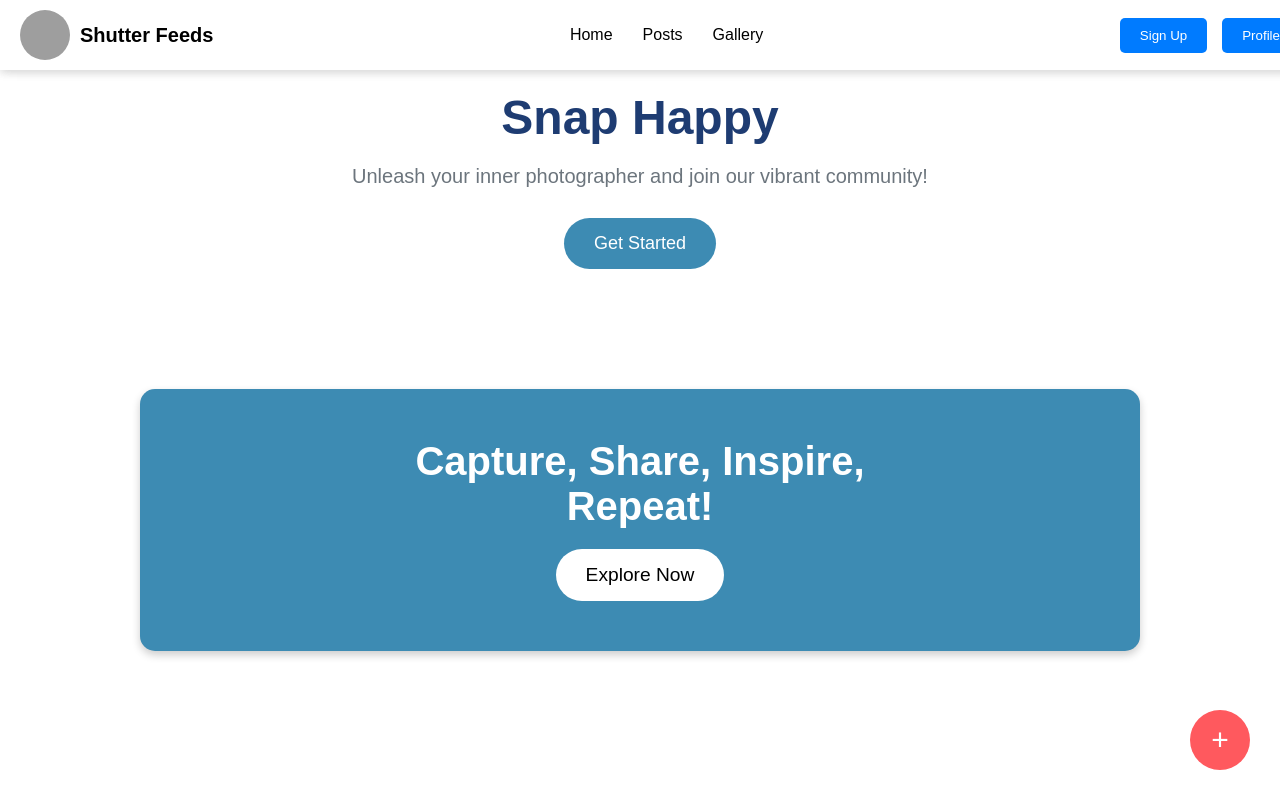
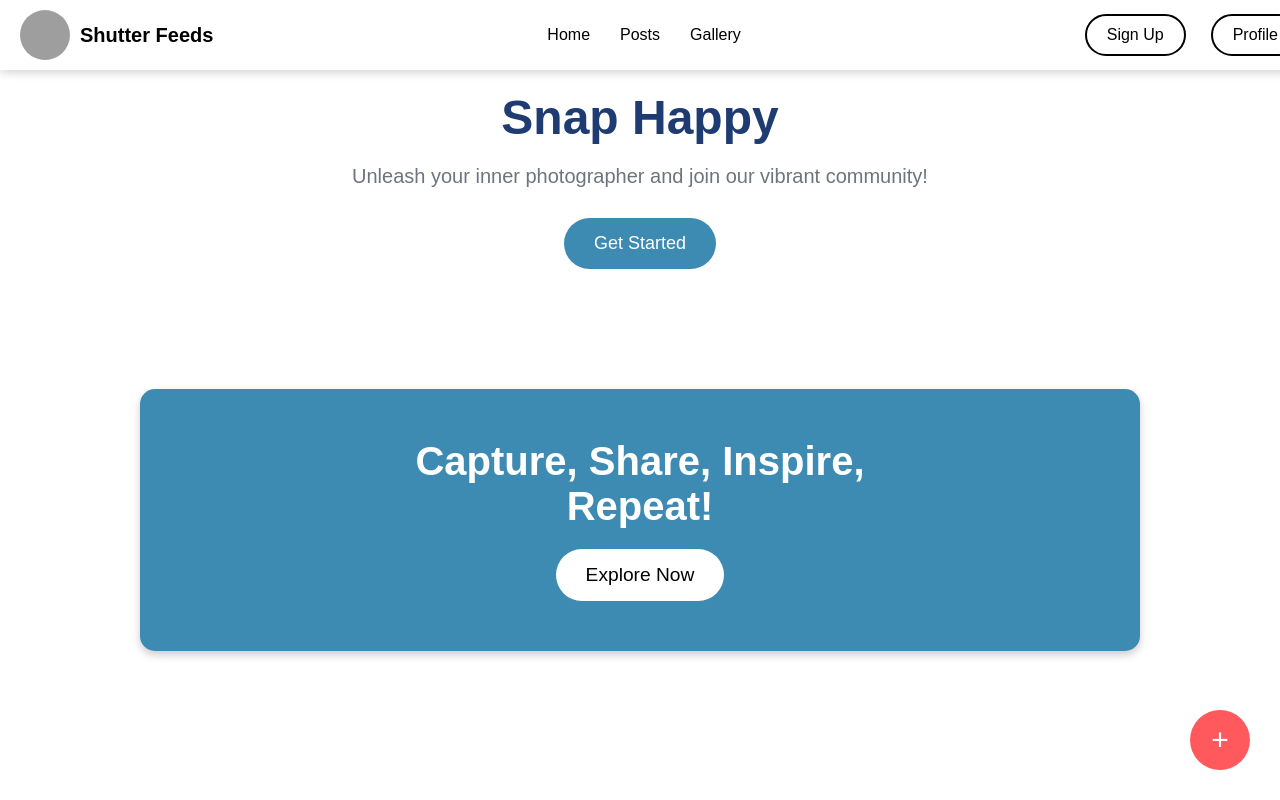
Before and after one commit to calebdfk/Shutter-Feeds, a React (Create React App) app in the folder frontend/portfolio/: page / in a window 1280 px wide. Built offline with nearby package versions, Linux system fonts and the light colour scheme; grey boxes are pictures that could not be loaded.

Commit message:
updated signUp button to fix styling

```diff
--- a/frontend/portfolio/src/Pages/LandingPage.css
+++ b/frontend/portfolio/src/Pages/LandingPage.css
@@ -42,7 +42,7 @@
 
   }
 
-   /* .auth-buttons button {
+   .auth-buttons button {
     margin-left: 10px;
     padding: 10px 20px;
     border: 2px solid black;
@@ -51,7 +51,7 @@
     border-radius: 25px;
     font-size: 16px;
     cursor: pointer;
-  }  */
+  }
 
   .auth-buttons .signup-btn {
     margin-right: 15px;
--- a/frontend/portfolio/src/Pages/Landingpage.js
+++ b/frontend/portfolio/src/Pages/Landingpage.js
@@ -18,7 +18,7 @@ const LandingPage = () => {
           <a href="#gallery">Gallery</a>
         </nav>
         <div className="auth-buttons">
-          <button className="signup-btn"><Link to="/sign-up">Sign Up</Link></button>
+        <Link to="/sign-up"><button className="signup-btn">Sign Up</button></Link>
           <button className="profile-btn">Profile</button>
         </div>
       </header>
--- a/frontend/portfolio/src/Pages/SignUp.css
+++ b/frontend/portfolio/src/Pages/SignUp.css
@@ -37,7 +37,7 @@
     border-radius: 5px;
   }
 
-  button {
+  .SignUp-btn {
     padding: 10px 20px;
     background-color: #007bff;
     color: white;
--- a/frontend/portfolio/src/Pages/SignUp.js
+++ b/frontend/portfolio/src/Pages/SignUp.js
@@ -47,7 +47,7 @@ const SignUpForm = () => {
             required
           />
         </div>
-        <button type="submit">Sign Up</button>
+        <button className="SignUp-btn" type="submit">Sign Up</button>
         <p>Already have an account?  <Link to="/sign-up">Log In</Link></p>
       </form>
     </div>
--- a/frontend/portfolio/src/components/Header.js
+++ b/frontend/portfolio/src/components/Header.js
@@ -16,7 +16,7 @@ function Header() {
           <a href="#gallery">Gallery</a>
         </nav>
         <div className="auth-buttons">
-          <button className="signup-btn"><Link to="/sign-up">Sign Up</Link></button>
+        <Link to="/sign-up"><button className="signup-btn">Sign Up</button></Link>
           <button className="profile-btn">Profile</button>
         </div>
       </header>
```
